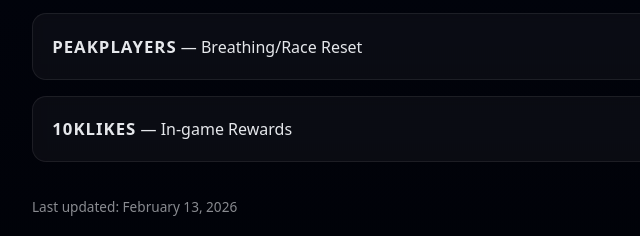
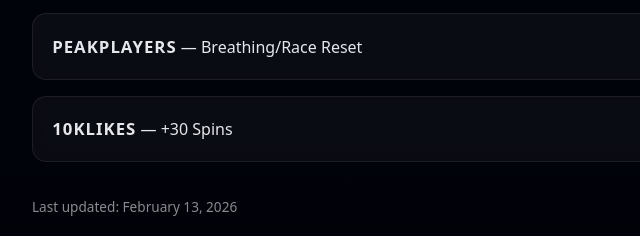
Before and after one commit to Abuh-byte/slayerbound-codes, a plain HTML site: page index.html in a window 1280 px wide. Shown: the part 1169-1405 px from the top of the page, 164-804 px from the left. Drawn offline with Linux system fonts and the light colour scheme.

Commit message:
Update reward for 10KLIKES code to +30 Spins

```diff
--- a/index.html
+++ b/index.html
@@ -181,7 +181,7 @@ document.addEventListener("DOMContentLoaded", () => {
     { code: "thxfor5k", reward: " — +50 Spins" },
     { code: "1MVISITS", reward: " — Stats Reset" },
     { code: "PEAKPLAYERS", reward: " — Breathing/Race Reset" },
-    { code: "10KLIKES", reward: " — In-game Rewards" }
+    { code: "10KLIKES", reward: " — +30 Spins" }
   ];
 
 
```
